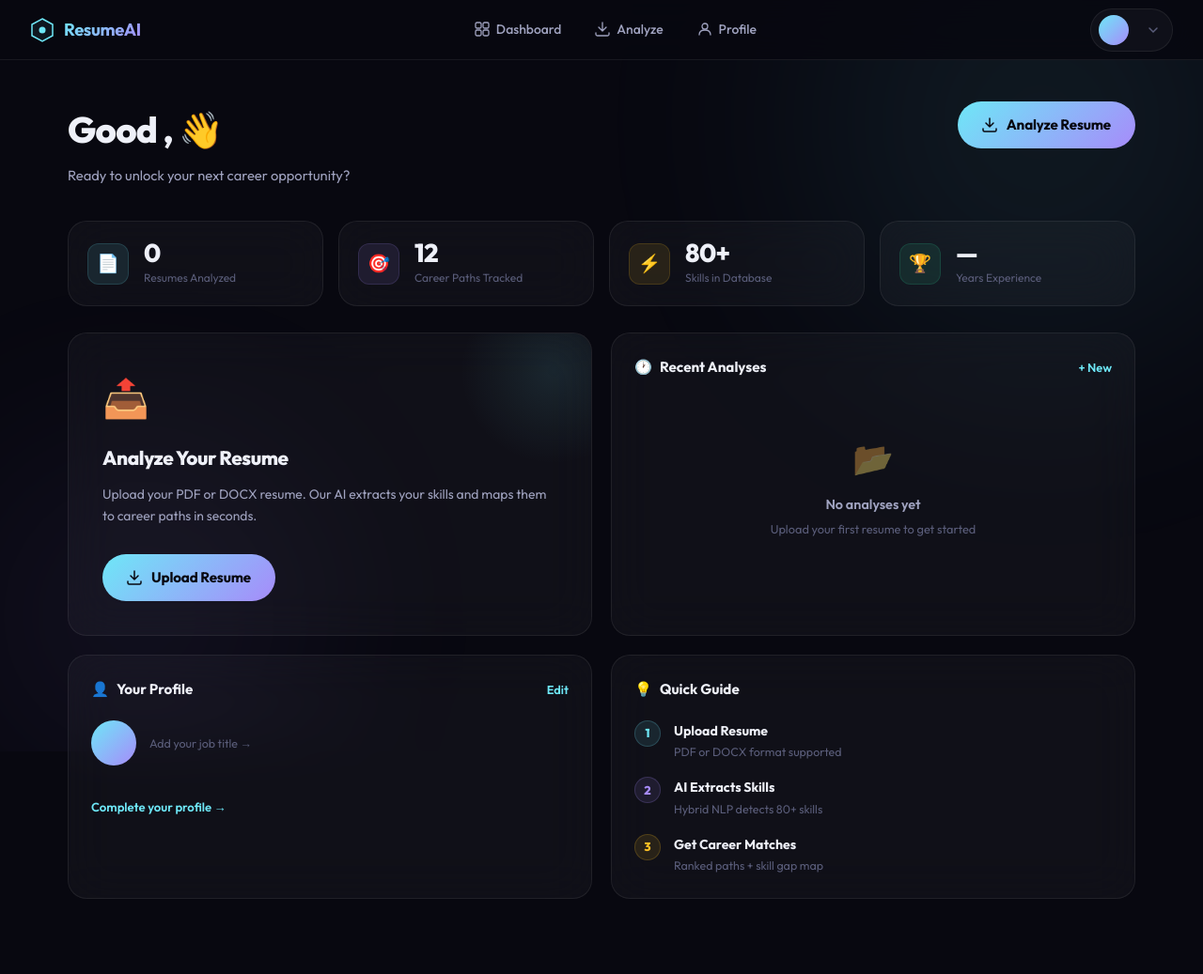
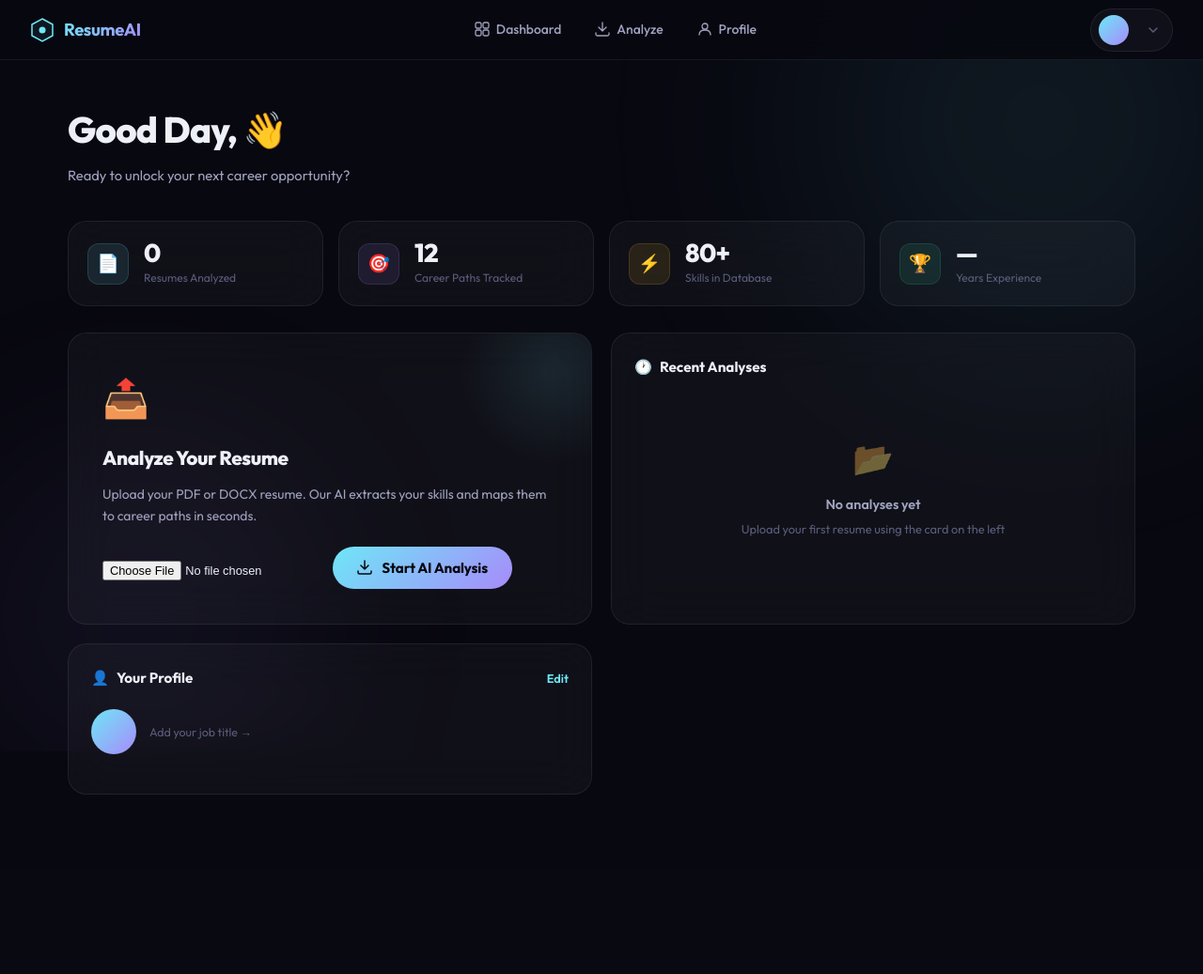
Before and after one commit to rajanithii/AI-RESUME-ANALYZER, a Flask app: template templates/dashboard.html in a window 1280 px wide. Shown: the whole page at 94% size. After the commit the page ends 846 px from the top, so only its background shows below. Run offline with Flask 3, Linux system fonts and the light colour scheme; the template is opened without the code that fills it, so the values that code supplies are empty.

Commit message:
Update dashboard.html

```diff
--- a/templates/dashboard.html
+++ b/templates/dashboard.html
@@ -10,30 +10,22 @@
 <body class="app-page">
   <div class="ambient"><div class="ambient-orb orb-1"></div><div class="ambient-orb orb-2"></div></div>
 
-  <!-- ── APP NAVBAR ── -->
   {% include 'partials/app_nav.html' %}
 
-  <!-- Profile Dropdown -->
   {% include 'partials/profile_dropdown.html' %}
 
   <main class="app-main">
 
-    <!-- Welcome Header -->
     <div class="app-header">
       <div>
         <h1 class="app-title">
-          Good {{ greeting }},
+          Good Day,
           <span class="grad-text">{{ profile.full_name.split()[0] if profile and profile.full_name else user.username }}</span> 👋
         </h1>
         <p class="app-subtitle">Ready to unlock your next career opportunity?</p>
       </div>
-      <a href="/upload" class="btn-primary-glow">
-        <svg width="16" height="16" viewBox="0 0 16 16" fill="none"><path d="M8 1v9M4 6l4 4 4-4M1 12v1.5A1.5 1.5 0 002.5 15h11A1.5 1.5 0 0015 13.5V12" stroke="currentColor" stroke-width="1.5" stroke-linecap="round" stroke-linejoin="round"/></svg>
-        Analyze Resume
-      </a>
     </div>
 
-    <!-- Stats Row -->
     <div class="dash-stats-row">
       <div class="dsr-card glass-card">
         <div class="dsr-icon cyan-icon">📄</div>
@@ -65,30 +57,30 @@
       </div>
     </div>
 
-    <!-- Main Grid -->
     <div class="dash-grid">
 
-      <!-- Upload CTA card -->
       <div class="dash-card glass-card upload-cta-card">
         <div class="uc-glow"></div>
         <div class="uc-content">
           <div class="uc-icon">📤</div>
           <h2 class="uc-title">Analyze Your Resume</h2>
           <p class="uc-desc">Upload your PDF or DOCX resume. Our AI extracts your skills and maps them to career paths in seconds.</p>
-          <a href="/upload" class="btn-primary-glow" style="margin-top:8px">
-            <svg width="16" height="16" viewBox="0 0 16 16" fill="none"><path d="M8 1v9M4 6l4 4 4-4M1 12v1.5A1.5 1.5 0 002.5 15h11A1.5 1.5 0 0015 13.5V12" stroke="currentColor" stroke-width="1.5" stroke-linecap="round" stroke-linejoin="round"/></svg>
-            Upload Resume
-          </a>
+
+          <form action="{{ url_for('analyze') }}" method="POST" enctype="multipart/form-data" style="margin-top:20px">
+            <input type="file" name="resume" accept=".pdf,.docx" required style="margin-bottom:10px; font-size: 0.8rem;">
+            <button type="submit" class="btn-primary-glow">
+              <svg width="16" height="16" viewBox="0 0 16 16" fill="none"><path d="M8 1v9M4 6l4 4 4-4M1 12v1.5A1.5 1.5 0 002.5 15h11A1.5 1.5 0 0015 13.5V12" stroke="currentColor" stroke-width="1.5" stroke-linecap="round" stroke-linejoin="round"/></svg>
+              Start AI Analysis
+            </button>
+          </form>
         </div>
       </div>
 
-      <!-- Recent Analyses -->
       <div class="dash-card glass-card recent-card">
         <div class="rc-header">
           <div class="rc-title">
             <span>🕐</span> Recent Analyses
           </div>
-          <a href="/upload" class="rc-add">+ New</a>
         </div>
 
         {% if resumes %}
@@ -110,12 +102,11 @@
         <div class="rc-empty">
           <div class="rce-icon">📂</div>
           <div class="rce-text">No analyses yet</div>
-          <div class="rce-sub">Upload your first resume to get started</div>
+          <div class="rce-sub">Upload your first resume using the card on the left</div>
         </div>
         {% endif %}
       </div>
 
-      <!-- Profile Summary -->
       <div class="dash-card glass-card profile-summary-card">
         <div class="rc-header">
           <div class="rc-title"><span>👤</span> Your Profile</div>
@@ -141,45 +132,6 @@
             <span>{{ profile.college }}{% if profile.graduation_year %}, {{ profile.graduation_year }}{% endif %}</span>
           </div>
           {% endif %}
-          {% if profile and profile.linkedin %}
-          <div class="ps-detail-row">
-            <span class="psd-icon">🔗</span>
-            <a href="{{ profile.linkedin }}" target="_blank" class="ps-link">LinkedIn Profile</a>
-          </div>
-          {% endif %}
-        </div>
-        {% if not (profile and profile.full_name) %}
-        <a href="/profile" class="ps-complete-btn">Complete your profile →</a>
-        {% endif %}
-      </div>
-
-      <!-- How It Works quick guide -->
-      <div class="dash-card glass-card how-card">
-        <div class="rc-header">
-          <div class="rc-title"><span>💡</span> Quick Guide</div>
-        </div>
-        <div class="how-steps">
-          <div class="hs-step">
-            <div class="hs-num cyan">1</div>
-            <div class="hs-text">
-              <div class="hs-title">Upload Resume</div>
-              <div class="hs-desc">PDF or DOCX format supported</div>
-            </div>
-          </div>
-          <div class="hs-step">
-            <div class="hs-num violet">2</div>
-            <div class="hs-text">
-              <div class="hs-title">AI Extracts Skills</div>
-              <div class="hs-desc">Hybrid NLP detects 80+ skills</div>
-            </div>
-          </div>
-          <div class="hs-step">
-            <div class="hs-num amber">3</div>
-            <div class="hs-text">
-              <div class="hs-title">Get Career Matches</div>
-              <div class="hs-desc">Ranked paths + skill gap map</div>
-            </div>
-          </div>
         </div>
       </div>
 
```
